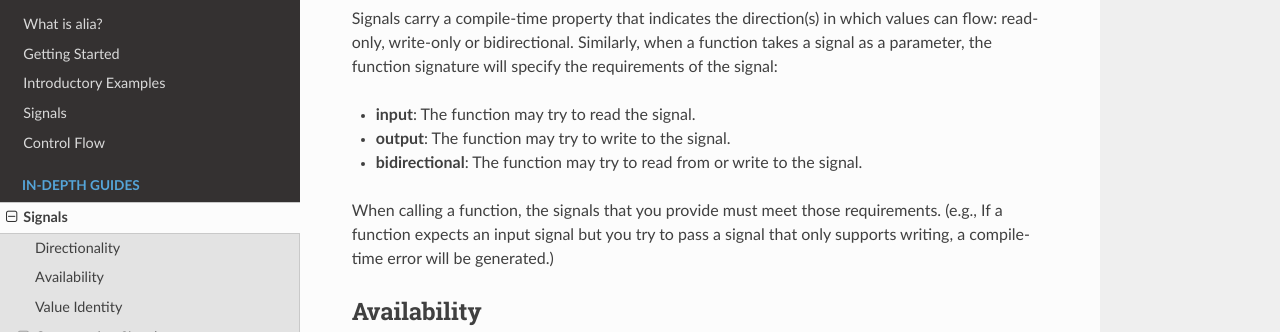
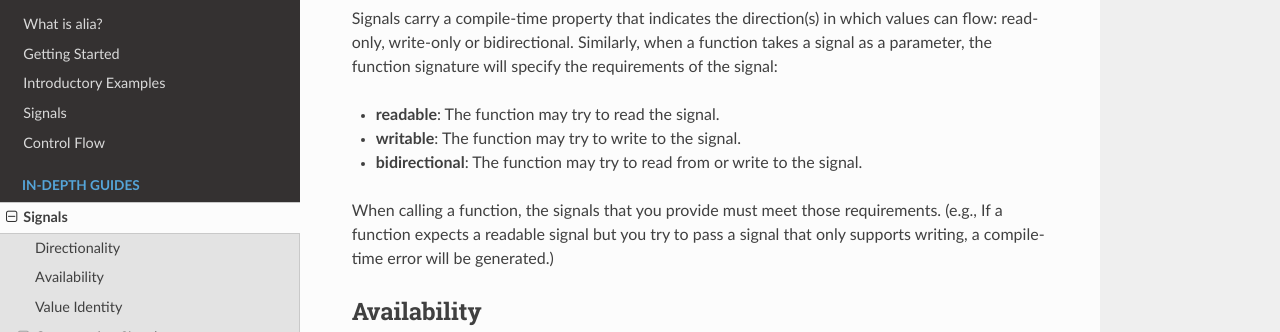
Before and after one commit to tmadden/alia-docs, a Sphinx documentation site: the page built from docs/in-depth/signals.rst, in a window 1280 px wide and 1400 px high, scrolled down 296 px. Shown: the part 153-485 px from the top of the window. Built offline with Sphinx 7.4.7 and the Read the Docs theme 2.0.0, drawn with Linux system fonts in a browser that asks for light colours; some of the changed text lies outside the part shown.

Commit message:
Rename input/output signals to readable/writable.

```diff
--- a/docs/in-depth/signals.rst
+++ b/docs/in-depth/signals.rst
@@ -18,13 +18,13 @@ In general, signal values can be read (i.e., polled) and new values can be writt
 
 Signals carry a compile-time property that indicates the direction(s) in which values can flow: read-only, write-only or bidirectional. Similarly, when a function takes a signal as a parameter, the function signature will specify the requirements of the signal:
 
-* **input**: The function may try to read the signal.
-* **output**: The function may try to write to the signal.
+* **readable**: The function may try to read the signal.
+* **writable**: The function may try to write to the signal.
 * **bidirectional**: The function may try to read from or write to the signal.
 
 .. todo:: Add an example function declaration.
 
-When calling a function, the signals that you provide must meet those requirements. (e.g., If a function expects an input signal but you try to pass a signal that only supports writing, a compile-time error will be generated.)
+When calling a function, the signals that you provide must meet those requirements. (e.g., If a function expects a readable signal but you try to pass a signal that only supports writing, a compile-time error will be generated.)
 
 .. todo:: Add a link to an advanced section about bypassing these checks.
 
@@ -70,9 +70,9 @@ Constructing Signals
 Lambdas
 ^^^^^^^
 
-``lambda_input(is_readable, read)``
+``lambda_reader(is_readable, read)``
 
-``lambda_input(is_readable, read, generate_id)``
+``lambda_reader(is_readable, read, generate_id)``
 
 ``lambda_bidirectional(is_readable, read, is_writable, write)``
 
```
Also changed, not shown: docs/introduction.rst (line endings or trailing spaces).
